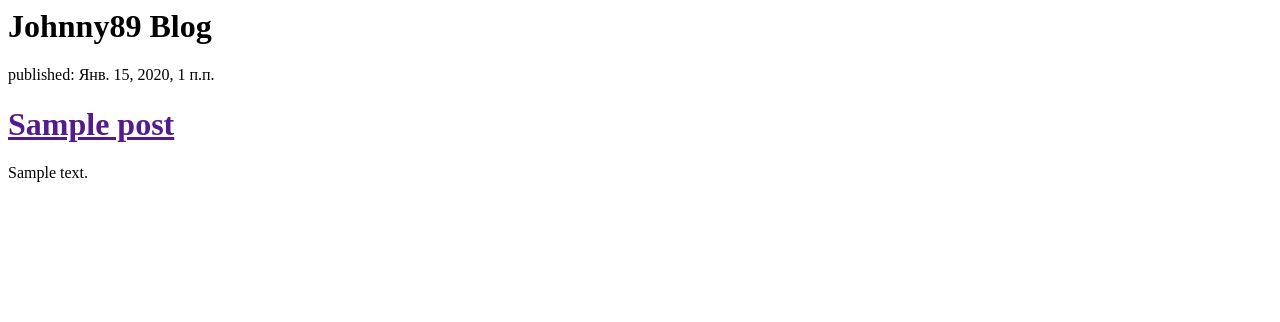
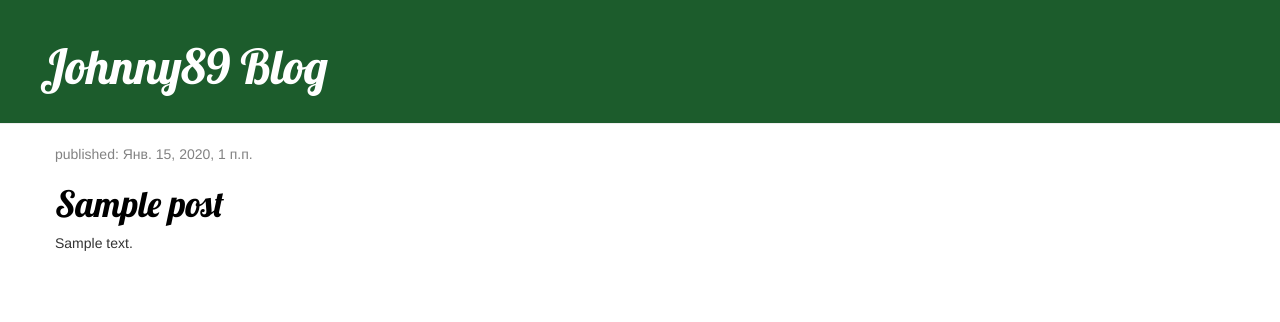
Before and after one commit to johnny8921/my-first-blog, a Django app: template blog/templates/blog/post_list.html in a window 1280 px wide. Shown: the top 322 px of the page. Run offline with Django 3.2, Linux system fonts and the light colour scheme; the template is opened without the code that fills it: values that come from a table or form of the project are taken from there, others are empty; tables that the repository leaves empty hold one stand-in row (values such as "Sample post"); some libraries are stand-ins or nearby versions.

Commit message:
create template and post_view

```diff
--- /dev/null
+++ b/blog/static/css/blog.css
@@ -0,0 +1,39 @@
+.page-header {
+    background-color: #1c5c2c;
+    margin-top: 0;
+    padding: 20px 20px 20px 40px;
+}
+
+.page-header h1, .page-header h1 a, .page-header h1 a:visited, .page-header h1 a:active {
+    color: #ffffff;
+    font-size: 36pt;
+    text-decoration: none;
+}
+
+.content {
+    margin-left: 40px;
+}
+
+h1, h2, h3, h4 {
+    font-family: 'Lobster', cursive;
+}
+
+.date {
+    color: #828282
+}
+
+.save {
+    float: right
+}
+
+.post-form textarea, .post-form input {
+    width: 100%;
+}
+
+.post {
+    margin-bottom: 70px;
+}
+
+.post h1 a, .post h1 a:visited {
+    color: #000000;
+}
--- /dev/null
+++ b/blog/templates/blog/base.html
@@ -0,0 +1,30 @@
+{% load static %}
+<html>
+
+<head>
+    <title>Johnny89 sites</title>
+    <link rel="stylesheet" href="//maxcdn.bootstrapcdn.com/bootstrap/3.2.0/css/bootstrap.min.css">
+    <link rel="stylesheet" href="//maxcdn.bootstrapcdn.com/bootstrap/3.2.0/css/bootstrap-theme.min.css">
+    <link href="https://fonts.googleapis.com/css?family=Lobster&subset=latin,cyrillic" rel="stylesheet" type="text/css">
+    <link rel="stylesheet" href="{% static 'css/blog.css' %}">
+</head>
+
+<body>
+
+    <div class="page-header">
+        <h1>
+            <a href="/">Johnny89 Blog</a>
+        </h1>
+    </div>
+
+    <div class="content container">
+        <div class="row">
+            <div class="col-md-8">
+                {% block content %} {% endblock %}
+            </div>
+        </div>
+    </div>
+
+</body>
+
+</html>
--- a/blog/templates/blog/post_list.html
+++ b/blog/templates/blog/post_list.html
@@ -1,23 +1,16 @@
-<html>
+{% extends 'blog/base.html' %}
 
-<head>
-    <title>Johnny89 sites</title>
-</head>
-
-<body>
-    <div>
-        <h1>Johnny89 Blog</h1>
+{% block content %}
+{% for post in posts %}
+<div class="post">
+    <div class="date">
+        <p>published: {{ post.published_date }}</p>
     </div>
-    <div>
-            {% for post in posts %}
-            <div>
-                <p>published: {{ post.published_date }}</p>
-                <h1><a href="">{{ post.title }}</a></h1>
-                <p>{{ post.text|linebreaksbr }}</p>
-            </div>
-        {% endfor %}
-    </div>
-
-</body>
-
-</html>
+    <h1>
+        <a href="{% url 'post_detail' pk=post.pk %}">{{ post.title }}</a>
+    </h1>
+    <p>{{ post.text|linebreaksbr }}</p>
+</div>
+</div>
+{% endfor %}
+{% endblock %}
--- a/blog/urls.py
+++ b/blog/urls.py
@@ -3,4 +3,5 @@ from . import views
 
 urlpatterns = [
     url(r'^$', views.post_list, name='post_list'),
+    url(r'^post/(?P<pk>\d+)/$', views.post_detail, name='post_detail'),
 ]
--- a/blog/views.py
+++ b/blog/views.py
@@ -1,4 +1,4 @@
-from django.shortcuts import render
+from django.shortcuts import render, get_object_or_404
 from django.utils import timezone
 from .models import Post
 
@@ -8,4 +8,7 @@ def post_list(request):
 
     return render(request, 'blog/post_list.html', {'posts': posts})
 
+def post_detail(request, pk):
+    post = get_object_or_404(Post, pk=pk)
+    return render(request, 'blog/post_detail.html', {'post': post})
 # Create your views here.
```
Also changed, not shown: blog/templates/blog/post_detail.html (added, +11 -0 lines).
